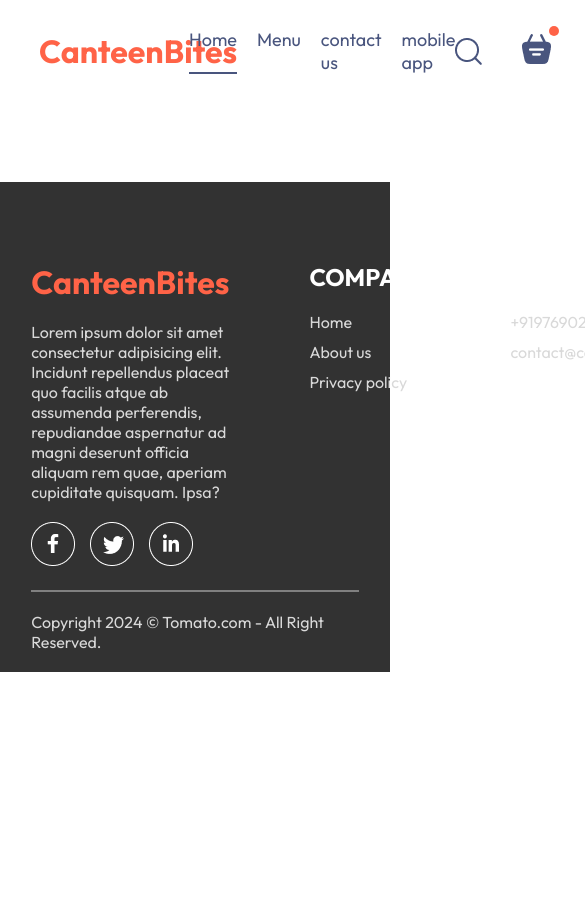
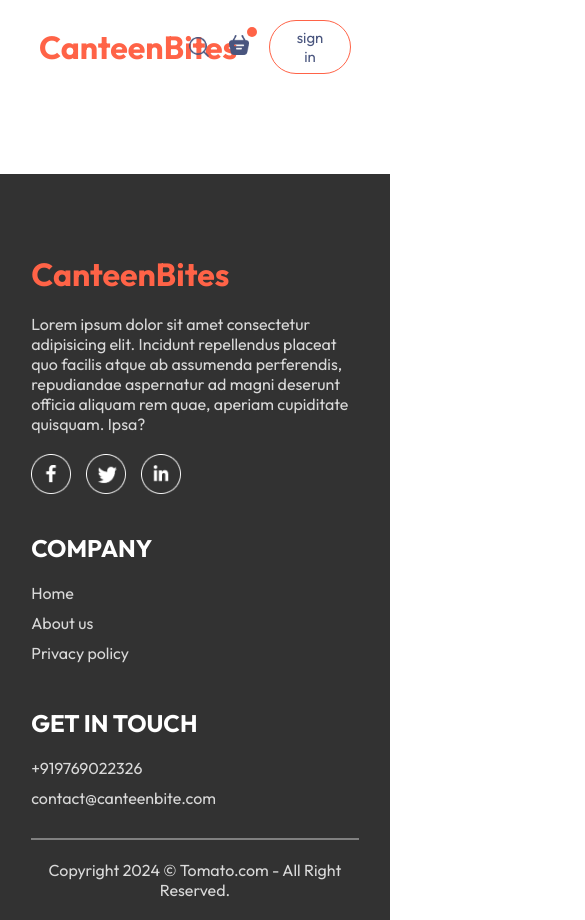
Before and after one commit to Glen-C-John/CanteenBite, a React (Vite) app in the folder canteenbite_frontend/: page /order in a window 390 px wide. Shown: the top 920 px of the page, 585 px wide, since content can reach past the window. Before the commit the page ends 864 px from the top, so only its background shows below. Built offline with nearby package versions, Linux system fonts and the light colour scheme.

Commit message:
making-it-interactive

```diff
--- a/canteenbite_frontend/src/components/ExploreMenu/ExploreMenu.css
+++ b/canteenbite_frontend/src/components/ExploreMenu/ExploreMenu.css
@@ -53,3 +53,11 @@
     border: 4px solid tomato;
     padding: 2px;
 }
+
+@media (max-width:1050px) {
+    .explore-menu-text{
+        max-width: 100%;
+        font-size: 14px;
+    }
+
+}
--- a/canteenbite_frontend/src/components/Footer/Footer.css
+++ b/canteenbite_frontend/src/components/Footer/Footer.css
@@ -12,7 +12,6 @@
 .footer-content-left h1 {
     color: tomato;
 }
-
 
 .footer-content{
     width: 100%;
@@ -39,7 +38,7 @@
 }
 
 .footer-social-icons img{
-    width 40px;
+    width: 40px;
     margin-right: 15px;
 }
 
@@ -50,3 +49,16 @@
     background-color: gray;
     border: none;
 }
+
+@media (max-width:750px) {
+    .footer-content{
+        display: flex;
+        flex-direction: column;
+        gap: 35px;
+    }
+
+    .footer-copyright{
+        text-align: center;
+    }
+
+}
--- a/canteenbite_frontend/src/components/Header/Header.css
+++ b/canteenbite_frontend/src/components/Header/Header.css
@@ -38,3 +38,23 @@
     font-size: max(1vw,13px);
     border-radius: 50px;
 }
+
+@media (max-width:1050px) {
+    .header-contents{
+        max-width: 45%;
+    }
+
+}
+
+@media (max-width:750px) {
+    .header-contents{
+        max-width: 65%;
+    }
+
+    .header-contents p{
+        display: none;
+    }
+    .header-contents button{
+        padding: 2vw 4vw;
+    }
+}
--- a/canteenbite_frontend/src/components/Navbar/Navbar.css
+++ b/canteenbite_frontend/src/components/Navbar/Navbar.css
@@ -59,3 +59,49 @@
     top: -8px;
     right: -8px;
 }
+
+@media(max-width:1050px) {
+    .navbar .logo{
+        width: 140px;
+    }
+    .navbar-menu{
+        gap: 20px;
+        font-size: 17px;
+    }
+    .navbar-right{
+        gap: 30px;
+    }
+    .navbar-right img{
+        width: 22px;
+    }
+    .navbar-right button{
+        padding: 8px 25px;
+    }
+}
+
+@media(max-width:900px) {
+    .navbar .logo{
+        width: 120px;
+    }
+    .navbar-menu{
+        gap: 15px;
+        font-size: 16px;
+    }
+    .navbar-right{
+        gap: 20px;
+    }
+    .navbar-right img{
+        width: 20px;
+    }
+    .navbar-right button{
+        padding: 7px 20px;
+        font-size: 15px;
+    }
+}
+
+@media(max-width:750px) {
+    .navbar-menu{
+        display: none;
+    }
+
+}
--- a/canteenbite_frontend/src/components/Navbar/Navbar.jsx
+++ b/canteenbite_frontend/src/components/Navbar/Navbar.jsx
@@ -1,6 +1,8 @@
 import React, { useState } from 'react'
 import "./Navbar.css"
 import { assets } from '../../assets/assets'
+import { Link } from 'react-router-dom'
+
 const Navbar = () => {
 
     const [menu,setMenu] = useState("home");
@@ -9,9 +11,9 @@
     <div className='navbar'>
         <h1>CanteenBites</h1>
       <ul className='navbar-menu'>
-        <li onClick={()=>setMenu ("home" )} className={menu==="home" ?"active": ""}>Home</li>
-        <li onClick={()=>setMenu ("menu" )} className={menu==="menu" ?"active": ""}>Menu</li>
-        <li onClick={()=>setMenu ("contact-us" )} className={menu==="contact-us" ?"active": ""}>contact us</li>
+        <Link to='/' onClick={()=>setMenu ("home" )} className={menu==="home" ?"active": ""}>Home</Link>
+        <a href="#explore-menu" onClick={()=>setMenu ("menu" )} className={menu==="menu" ?"active": ""}>Menu</a>
+        <a href="#footer" onClick={()=>setMenu ("contact-us" )} className={menu==="contact-us" ?"active": ""}>contact us</a>
         <li onClick={()=>setMenu ("mobile-app" )} className={menu==="mobile-app" ?"active": ""}>mobile app</li>
       </ul>
       <div className='navbar-right'>
@@ -25,5 +27,5 @@
     </div>
   )
 }
-
+<a href=""></a>
 export default Navbar
--- a/canteenbite_frontend/src/index.css
+++ b/canteenbite_frontend/src/index.css
@@ -5,6 +5,7 @@
   margin: 0;
   box-sizing: border-box;
   font-family: outfit;
+  scroll-behavior: smooth;
 }
 
 body{
```
